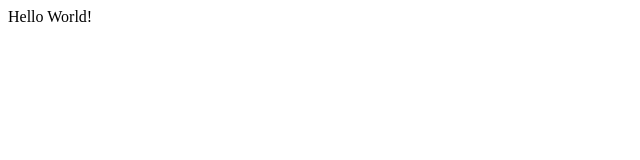
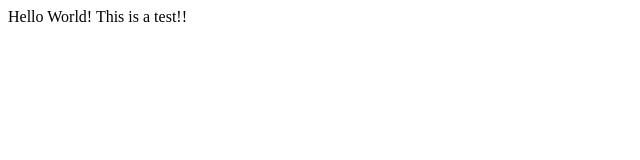
Before and after one commit to edirvine333/Test-Repository, a plain HTML site: page index.html in a window 1280 px wide. Shown: the whole page, without its empty margins (0-640 px from the left). Drawn offline with Linux system fonts and the light colour scheme.

Commit message:
first change

```diff
--- a/index.html
+++ b/index.html
@@ -6,6 +6,6 @@
   <title>Document</title>
 </head>
 <body>
-  <h>Hello World!</h>
+  <h>Hello World! This is a test!!</h>
 </body>
 </html>
```
